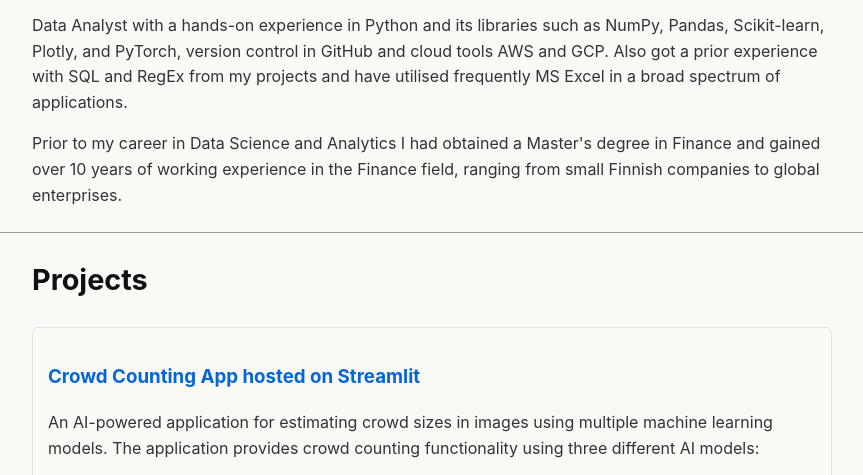
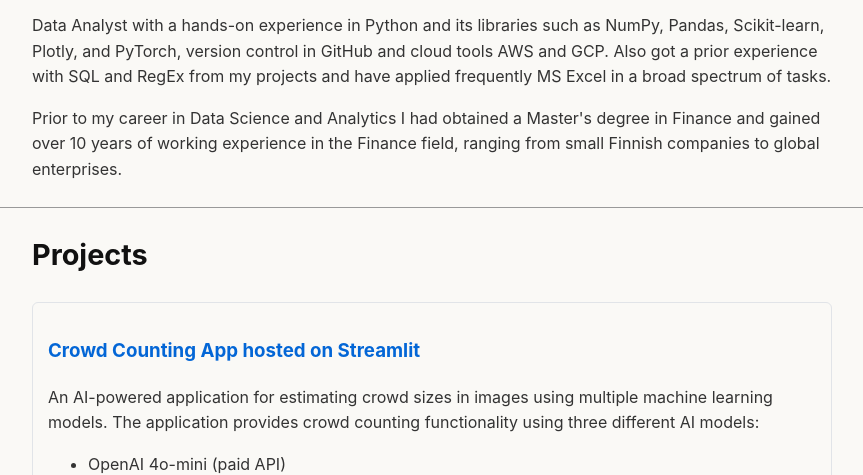
Before and after one commit to RadimMusalek/website_RadimMusalek, a plain HTML site: page docs/index.html in a window 1280 px wide. Shown: the part 265-740 px from the top of the page, without its empty margins (208-1071 px from the left). Drawn offline with Linux system fonts and the light colour scheme.

Commit message:
About field update

```diff
--- a/docs/index.html
+++ b/docs/index.html
@@ -243,7 +243,7 @@
     <p>Data Analyst with a hands-on experience in Python and its libraries such as
         NumPy, Pandas, Scikit-learn, Plotly, and PyTorch, version control in GitHub and cloud
         tools AWS and GCP. Also got a prior experience with SQL and RegEx from my
-        projects and have utilised frequently MS Excel in a broad spectrum of applications.</p>
+        projects and have applied frequently MS Excel in a broad spectrum of tasks.</p>
 
     <p>Prior to my career in Data Science and Analytics I had obtained a Master's degree in
         Finance and gained over 10 years of working experience in the Finance field, ranging
```
